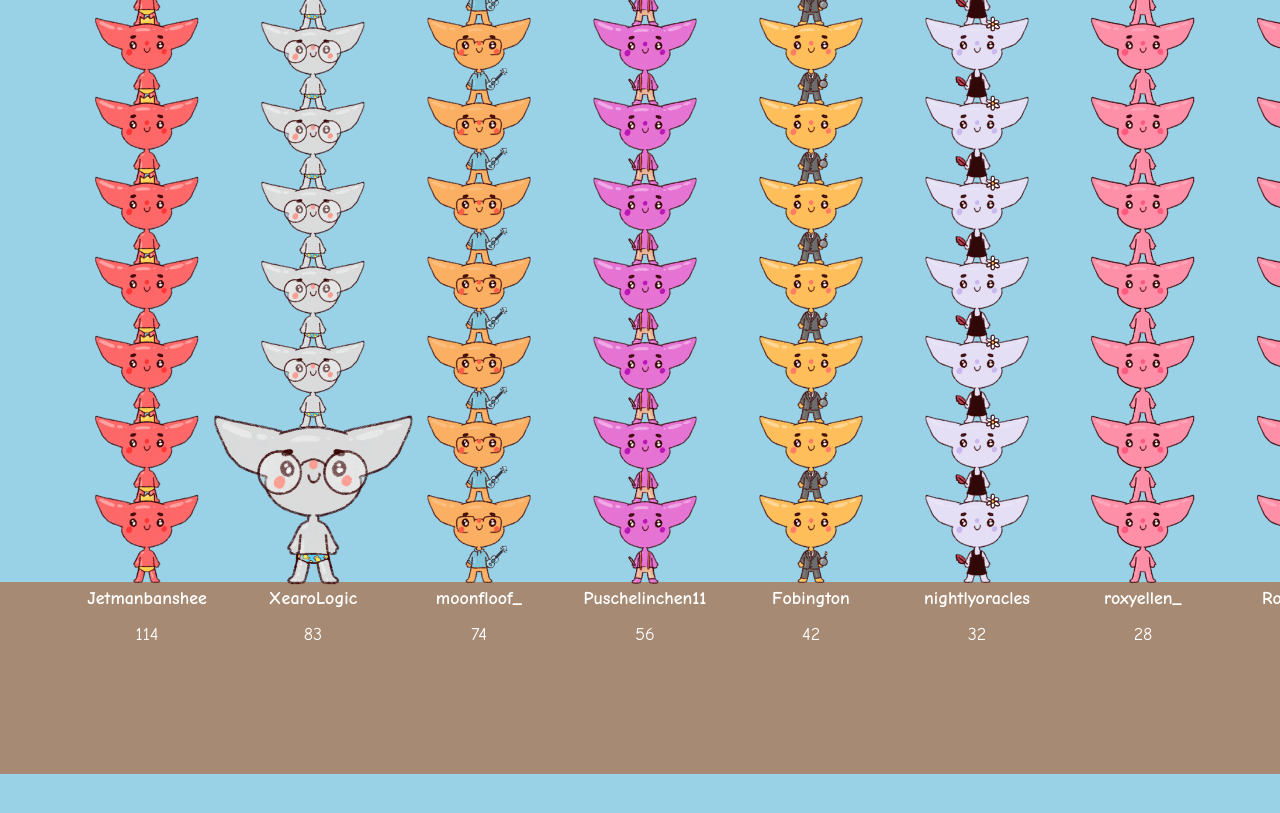
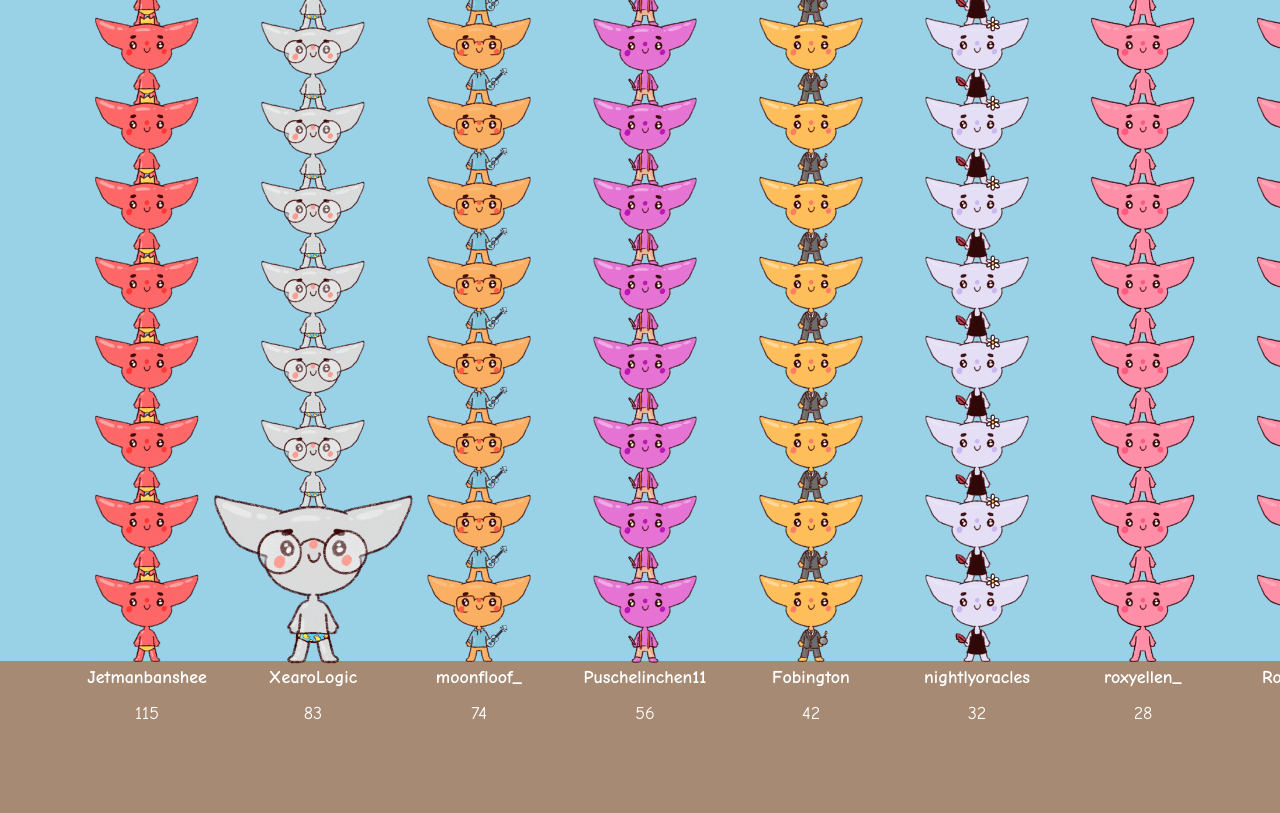
Before and after one commit to moonfloof/gobbo-height, a plain HTML site: page index.html in a window 1280 px wide. Shown: the part 8554-9367 px from the top of the page. Before the commit the page ends 9328 px from the top, so only its background shows below. Drawn offline with Linux system fonts and the light colour scheme.

Commit message:
Deploying to gh-pages from @ moonfloof/gobbo-height@43bcb93638145066e53dd5543faa4e29499f0fb5 🚀

```diff
--- a/index.html
+++ b/index.html
@@ -190,10 +190,11 @@
 <img src="./images/47f2975001fd44e97f9fef7ea887d4e55473146201ba3bd9a3f3aa7a1dcae436.png" />
 <img src="./images/47f2975001fd44e97f9fef7ea887d4e55473146201ba3bd9a3f3aa7a1dcae436.png" />
 <img src="./images/47f2975001fd44e97f9fef7ea887d4e55473146201ba3bd9a3f3aa7a1dcae436.png" />
+<img src="./images/47f2975001fd44e97f9fef7ea887d4e55473146201ba3bd9a3f3aa7a1dcae436.png" />
 
   <div class="gobbo-name">
     <strong>Jetmanbanshee</strong>
-    <br/><br/>114
+    <br/><br/>115
   </div>
 </div>
 <div class="gobbo">
```
